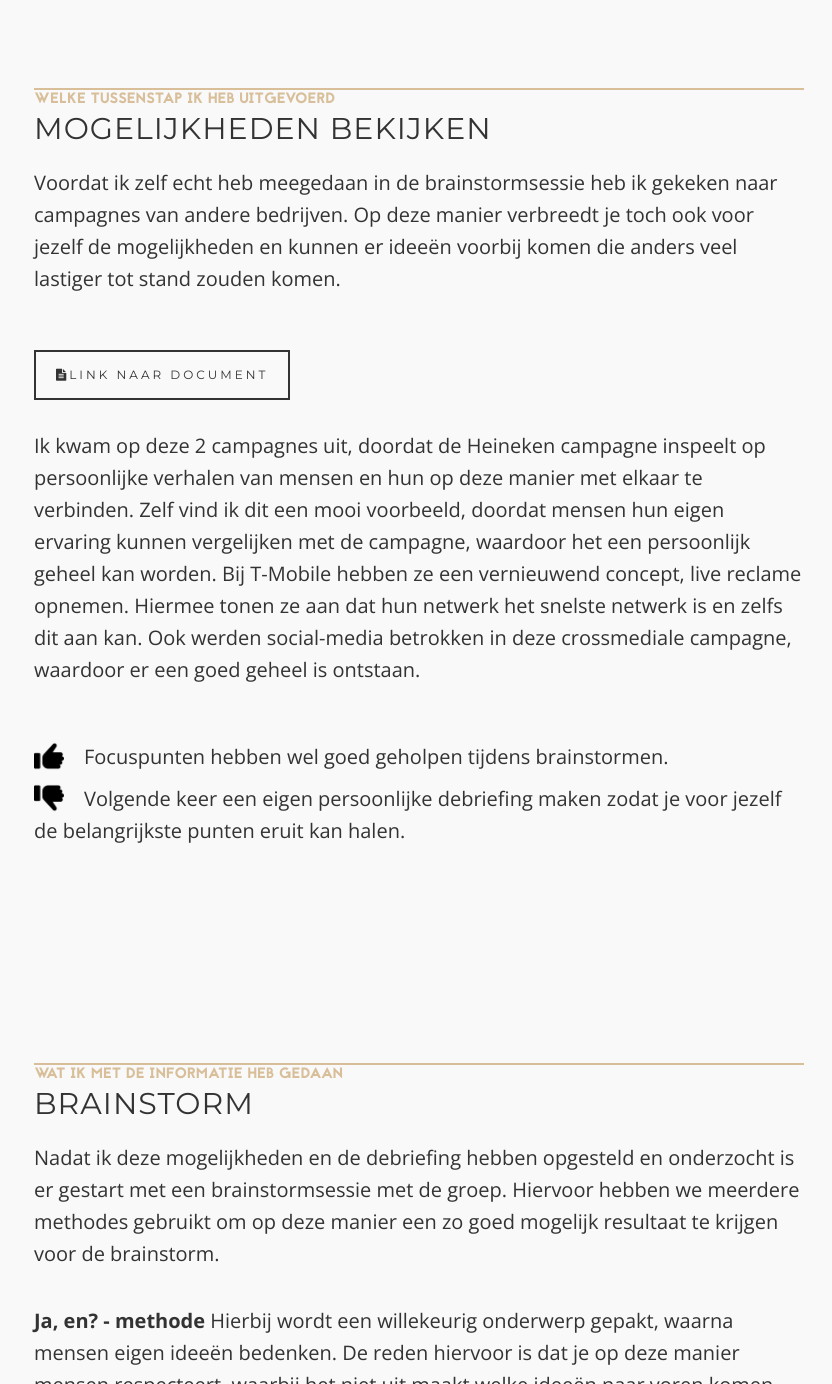
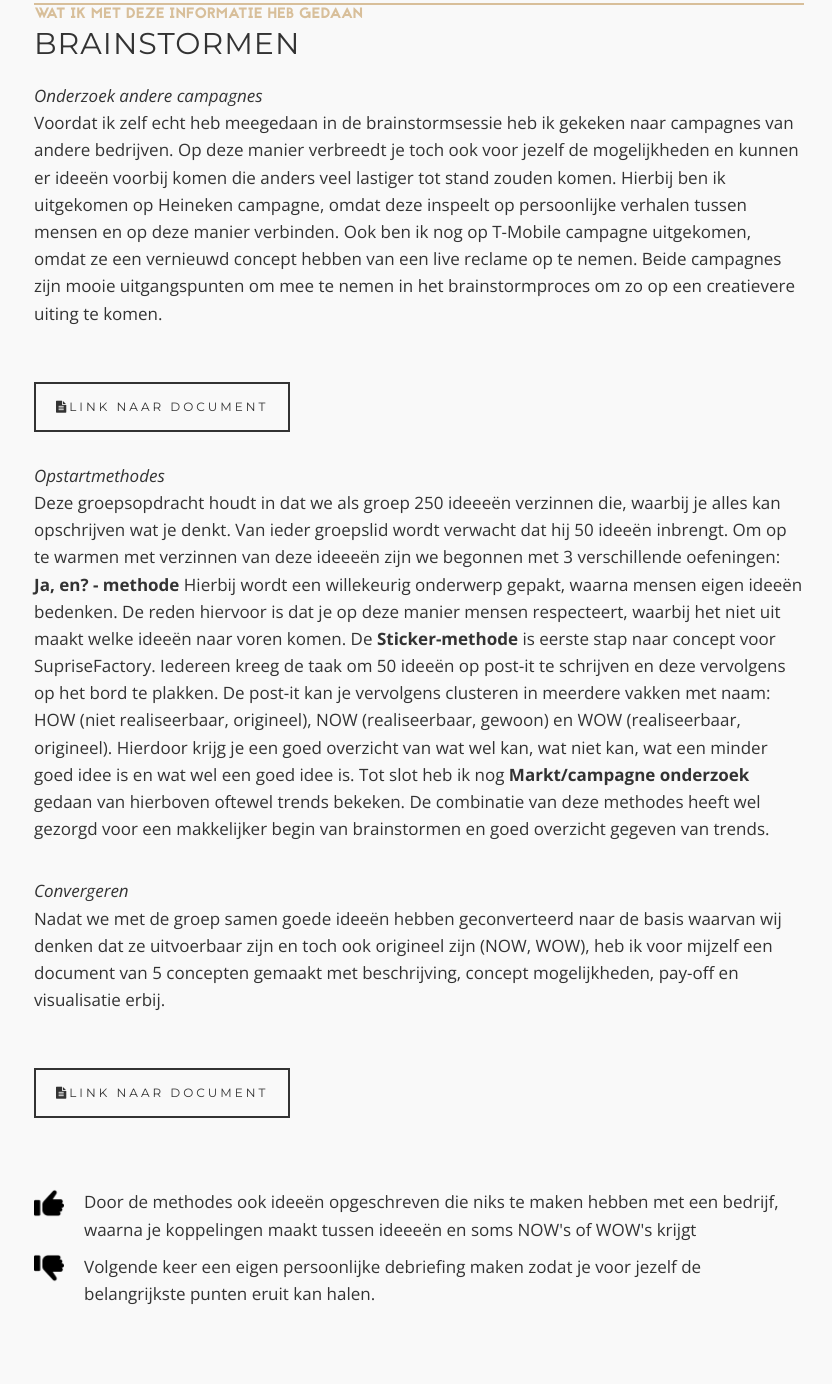
Before and after one commit to FlashHeaven/Portfolio, a plain HTML site: page SCO.html in a window 1280 px wide. Shown: the part 1416-2800 px from the top of the page, without its empty margins (221-1053 px from the left). Drawn offline with nearby package versions, Linux system fonts and the light colour scheme; a script that the page names is missing; files whose address does not match are found by name.

Commit message:
Uitwerken SCO, toevoegen Favicon

```diff
--- a/SCO.html
+++ b/SCO.html
@@ -130,14 +130,15 @@
 	<div class="row">
 		<div class="col-lg-8 col-lg-offset-2">
         <div class="section-title">
-        <p class="boventitel">Welke tussenstap ik heb uitgevoerd</p>
-        <h2 class="text-left">MOGELIJKHEDEN BEKIJKEN</h2>
+        <p class="boventitel">Wat ik met deze informatie heb gedaan</p>
+        <h2 class="text-left">BRAINSTORMEN</h2>
         </div>
 			<p>
+                <i> Onderzoek andere campagnes </i> <br>
                 Voordat ik zelf echt heb meegedaan in de brainstormsessie heb ik gekeken naar
                 campagnes van andere bedrijven. Op deze manier verbreedt je toch ook voor jezelf de
                 mogelijkheden en kunnen er ideeën voorbij komen die anders veel lastiger tot stand
-                zouden komen.
+                zouden komen. Hierbij ben ik uitgekomen op Heineken campagne, omdat deze inspeelt op persoonlijke verhalen tussen mensen en op deze manier verbinden. Ook ben ik nog op T-Mobile campagne uitgekomen, omdat ze een vernieuwd concept hebben van een live reclame op te nemen. Beide campagnes zijn mooie uitgangspunten om mee te nemen in het brainstormproces om zo op een creatievere uiting te komen.
 			</p>
             <ul class="list-inline banner-social-buttons">
 				<li>
@@ -146,25 +147,39 @@
 			</ul>
             <br>
 			<p>
-                Ik kwam op deze 2 campagnes uit, doordat de Heineken campagne inspeelt op
-                persoonlijke verhalen van mensen en hun op deze manier met elkaar te verbinden. Zelf
-                vind ik dit een mooi voorbeeld, doordat mensen hun eigen ervaring kunnen vergelijken
-                met de campagne, waardoor het een persoonlijk geheel kan worden.
-                Bij T-Mobile hebben ze een vernieuwend concept, live reclame opnemen. Hiermee
-                tonen ze aan dat hun netwerk het snelste netwerk is en zelfs dit aan kan. Ook werden
-                social-media betrokken in deze crossmediale campagne, waardoor er een goed geheel
-                is ontstaan.
+                <i>Opstartmethodes</i><br>
+                Deze groepsopdracht houdt in dat we als groep 250 ideeeën verzinnen die, waarbij je alles kan opschrijven wat je denkt. Van ieder groepslid wordt verwacht dat hij 50 ideeën inbrengt. Om op te warmen met verzinnen van deze ideeeën zijn we begonnen met 3 verschillende oefeningen:
+                <strong> Ja, en? - methode </strong>
+                Hierbij wordt een willekeurig onderwerp gepakt, waarna mensen eigen ideeën
+                bedenken. De reden hiervoor is dat je op deze manier mensen respecteert, waarbij het
+                niet uit maakt welke ideeën naar voren komen.
+                De <strong>Sticker-methode</strong> is eerste stap naar concept voor SupriseFactory. Iedereen kreeg de
+                taak om 50 ideeën op post-it te schrijven en deze vervolgens op het bord te plakken.
+                De post-it kan je vervolgens clusteren in meerdere vakken met naam: HOW (niet
+                realiseerbaar, origineel), NOW (realiseerbaar, gewoon) en WOW (realiseerbaar,
+                origineel). Hierdoor krijg je een goed overzicht van wat wel kan, wat niet kan, wat een
+                minder goed idee is en wat wel een goed idee is. Tot slot heb ik nog <strong>Markt/campagne onderzoek</strong> gedaan van hierboven oftewel trends bekeken. De combinatie van deze methodes heeft wel gezorgd voor een makkelijker begin van brainstormen en goed overzicht gegeven van trends.
+
+
 			</p>
 
-            <br>
+            <p>
+                <i>Convergeren</i><br>
+                Nadat we met de groep samen goede ideeën hebben geconverteerd naar de basis waarvan wij denken dat ze uitvoerbaar zijn en toch ook origineel zijn (NOW, WOW), heb ik voor mijzelf een document van 5 concepten gemaakt met beschrijving, concept mogelijkheden, pay-off en visualisatie erbij.
+			</p>
+            <ul class="list-inline banner-social-buttons">
+				<li>
+				<a href="https://goo.gl/tdNGAE" class="btn btnghost btn-lg"><i class="fa fa-file-text"></i><span class="network-name">Link naar document</span></a>
+				</li>
+			</ul>
+            <br><br><br>
             <div class="goedgedaan" style="margin-bottom: 10px;">
             <img class="center"src="img/thumb-up.png" style="float: left; margin-right: 20px;" height="30px"/>
 
             <p>
-                Focuspunten hebben wel goed geholpen tijdens brainstormen.
+                Door de methodes ook ideeën opgeschreven die niks te maken hebben met een bedrijf, waarna je koppelingen maakt tussen ideeeën en soms NOW's of WOW's krijgt
             </p>
             </div>
-
             <div class="verbeterpunten">
             <img class="center"src="img/thumb-down.png" style="float: left; margin-right: 20px;" height="30px"/>
 
@@ -192,23 +207,11 @@
                 de brainstorm.
 			</p>
 			<p>
-                <strong> Ja, en? - methode </strong>
-                Hierbij wordt een willekeurig onderwerp gepakt, waarna mensen eigen ideeën
-                bedenken. De reden hiervoor is dat je op deze manier mensen respecteert, waarbij het
-                niet uit maakt welke ideeën naar voren komen. Op deze manier wordt het proces
-                gemakkelijker gemaakt en om meer los te komen op de echte brainstormsessie.
+
 			</p>
 
             <p>
-                <strong>Sticker-methode</strong>
-                Deze methode is eerste stap naar concept voor SupriseFactory. Iedereen kreeg de
-                taak om 50 ideeën op post-it te schrijven en deze vervolgens op het bord te plakken.
-                De post-it kan je vervolgens clusteren in meerdere vakken met naam: HOW (niet
-                realiseerbaar, origineel), NOW (realiseerbaar, gewoon) en WOW (realiseerbaar,
-                origineel). Hierdoor krijg je een goed overzicht van wat wel kan, wat niet kan, wat een
-                minder goed idee is en wat wel een goed idee is. Veel ideeën vielen hierbij weg, maar
-                goede bleven ook over, waardoor de functie van deze methode goed zijn werk hebben
-                gedaan.
+
 			</p>
 
             <p>
--- a/css/style.css
+++ b/css/style.css
@@ -31,7 +31,7 @@ p {
 @media(min-width:768px) {
 	p {
 		margin:0 0 35px;
-		font-size:20px;
+		font-size:17px;
 		line-height:1.6;
 	}
 }
```
Also changed, not shown: img/icons/browserconfig.xml (added, +9 -0 lines), index.html (+9 -0 lines), img/icons/android-chrome-144x144.png (added), img/icons/apple-touch-icon.png (added), img/icons/favicon-16x16.png (added), img/icons/favicon-32x32.png (added), img/icons/favicon.ico (added), img/icons/manifest.json (added), img/icons/mstile-150x150.png (added), img/icons/safari-pinned-tab.svg (added), 2 other files.
